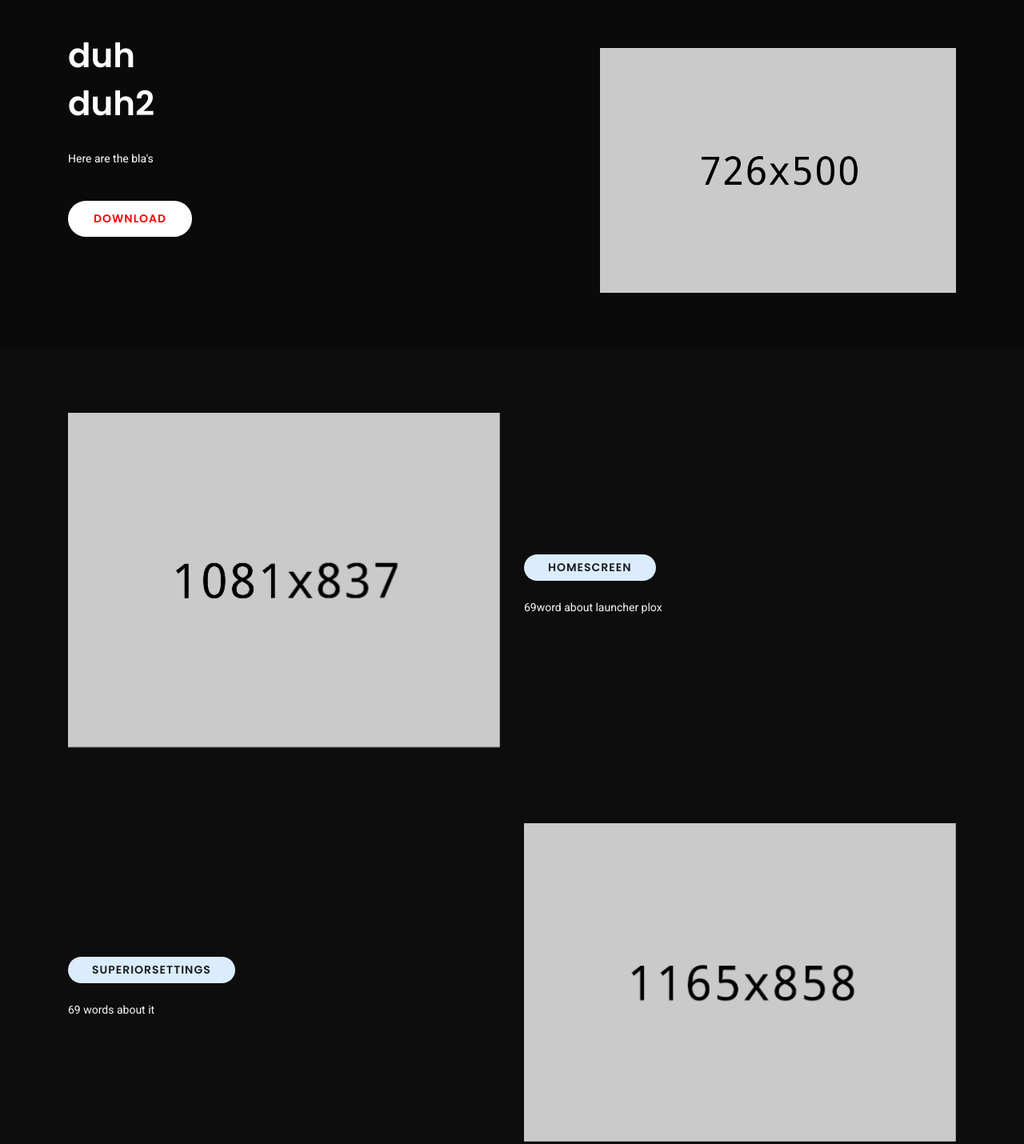
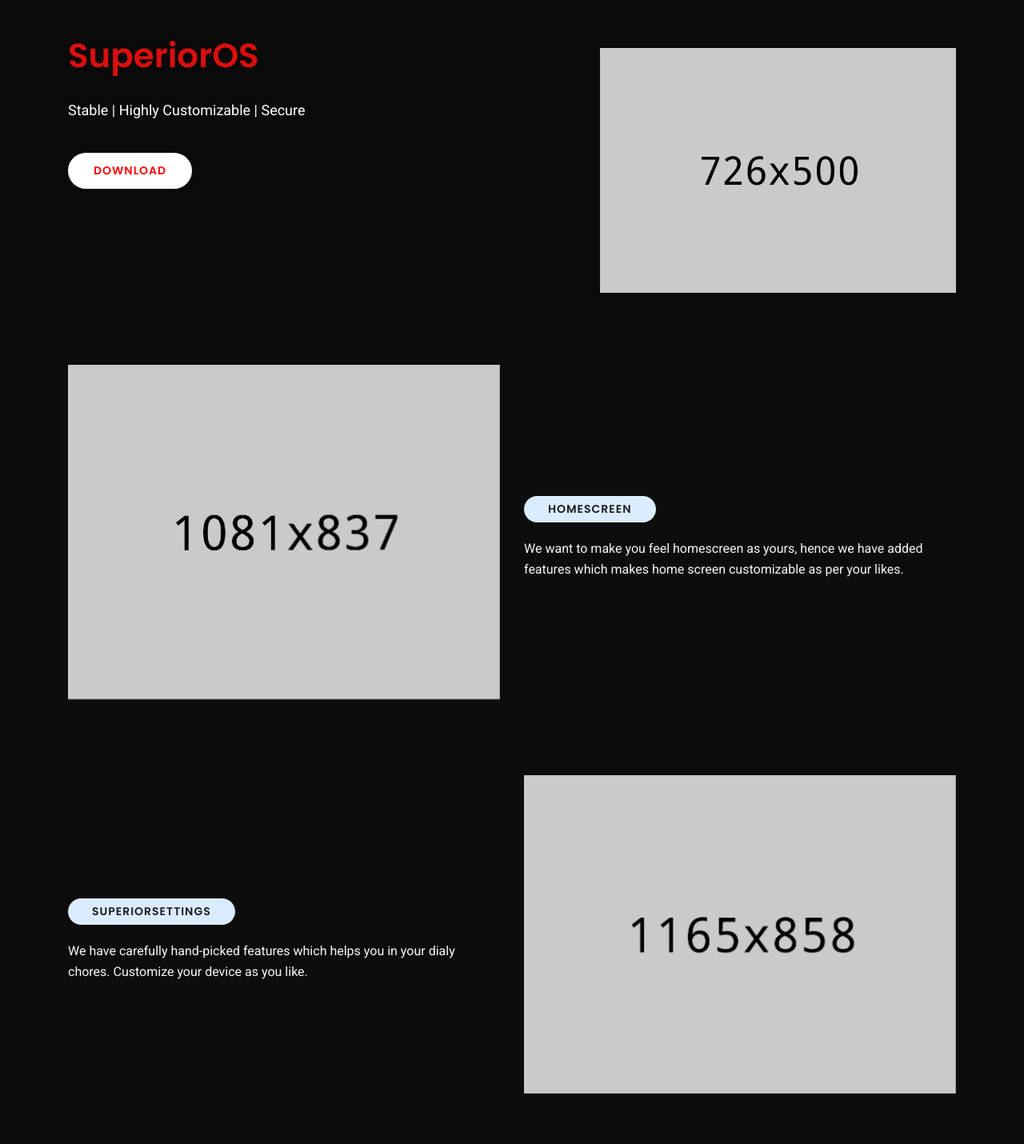
Before and after one commit to SuperiorOS/Superior-website, a plain HTML site: page index.html in a window 1280 px wide. Shown: the part 120-1550 px from the top of the page at 80% size. Drawn offline with Linux system fonts and the light colour scheme; files whose address does not match are found by name.

Commit message:
index: update contents

```diff
--- a/index.html
+++ b/index.html
@@ -8,6 +8,7 @@
   <meta name="keywords" content="Bootstrap, Landing page, Template, Registration, Landing">
   <meta name="viewport" content="width=device-width, initial-scale=1, maximum-scale=1">
   <meta name="author" content="Grayrids">
+  <link rel="icon" type="image/png" href="img/logo.png" />
   <title>SuperiorOS</title>
 
   <!-- Bootstrap CSS -->
@@ -30,7 +31,7 @@
     <div class="overlay"></div>
     <nav class="navbar navbar-expand-md bg-inverse fixed-top scrolling-navbar">
       <div class="container">
-        <a href="index.html" class="navbar-brand"><img src="img/logo.png" alt=""></a>
+        <a href="index.html" class="navbar-brand"><img src="img/logo.png" alt="logo"></a>
         <button class="navbar-toggler" type="button" data-toggle="collapse" data-target="#navbarCollapse"
           aria-controls="navbarCollapse" aria-expanded="false" aria-label="Toggle navigation">
           <i class="lni-menu"></i>
@@ -58,8 +59,8 @@
       <div class="row space-100">
         <div class="col-lg-7 col-md-12 col-xs-12">
           <div class="contents">
-            <h2 class="head-title">duh <br> duh2</h2>
-            <p>Here are the bla's</p>
+            <h2 class="head-title" , style="color: rgb(218, 15, 15);">SuperiorOS</h2>
+            <p style="font-size:large;">Stable | Highly Customizable | Secure</p>
             <div class="header-button">
               <a href="https://downloads.superioros.org" class="btn btn-border-filled">Download</a>
             </div>
@@ -88,7 +89,9 @@
           <div class="text-wrapper wow fadeInRight" data-wow-delay="0.6s">
             <div>
               <p class="btn btn-subtitle">Homescreen</p>
-              <p>69word about launcher plox</p>
+              <p style="font-size: medium;">We want to make you feel homescreen as yours, hence we have added
+                features which makes home screen customizable as per your likes.
+              </p>
             </div>
           </div>
         </div>
@@ -98,7 +101,8 @@
           <div class="text-wrapper wow fadeInRight" data-wow-delay="0.9s">
             <div>
               <p class="btn btn-subtitle">SuperiorSettings</p>
-              <p>69 words about it </p>
+              <p style="font-size: medium;">We have carefully hand-picked features which helps you in your dialy chores.
+                Customize your device as you like.</p>
             </div>
           </div>
         </div>
@@ -120,7 +124,8 @@
       <div class="text-wrapper wow fadeInRight" data-wow-delay="0.6s">
         <div>
           <p class="btn btn-subtitle">Updater</p>
-          <p>Which updates 😂 </p>
+          <p style="font-size: medium;">We regularly update all our officially supported devices to make sure your
+            device stays upto-date. We have redesigned our updater to make sure updating doesnt feel overwhelming.</p>
         </div>
       </div>
     </div>
```
Lines whose indentation alone changed are shown as unchanged.
